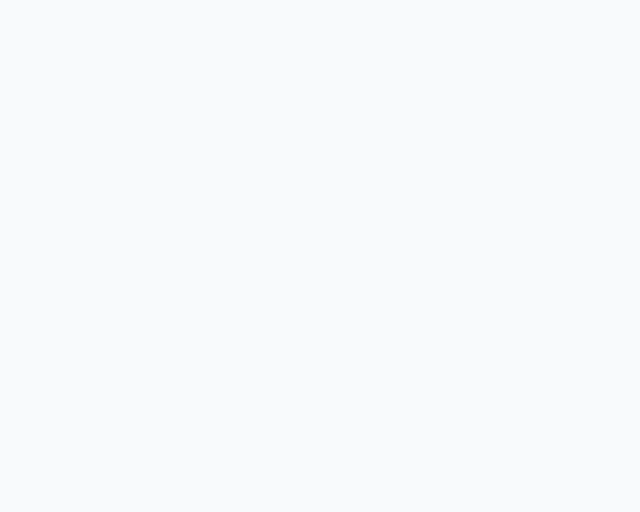
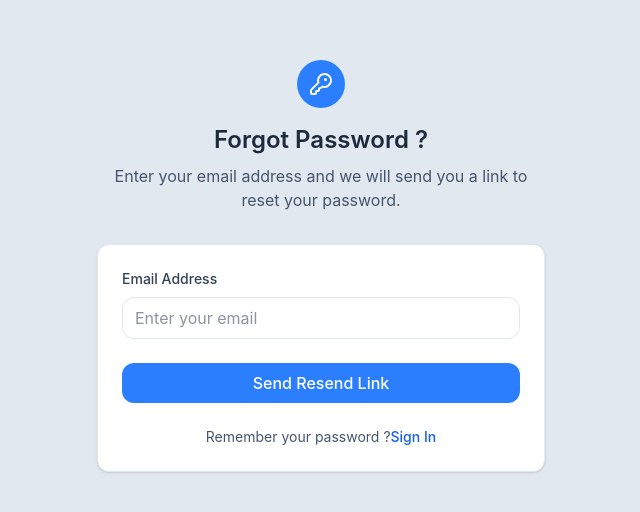
Before and after one commit to Suraj0950/FYPM-System, a React (Vite) app in the folder client/: page /forgot-password in a window 1280 px wide. Shown: the part 134-646 px from the top of the page, without its empty margins (319-959 px from the left). Built offline with nearby package versions, Linux system fonts and the light colour scheme.

Commit message:
Forgot Password Page developed

```diff
--- a/client/src/pages/auth/ForgotPasswordPage.jsx
+++ b/client/src/pages/auth/ForgotPasswordPage.jsx
@@ -1,9 +1,200 @@
 import { useState } from "react";
 import { Link } from "react-router-dom";
 import { useDispatch, useSelector } from "react-redux";
+import { KeyRound, Loader } from 'lucide-react';
 
 const ForgotPasswordPage = () => {
-  return <></>;
+  const [email, setEmail] = useState("");
+  const [isSubmitted, setIsSubmitted] = useState("");
+  const [error, setError] = useState("");
+  const { isRequestingForToken } = useSelector((state) => state.auth);
+
+  const dispatch = useDispatch();
+
+  const handleSubmit = async (e) => {
+    e.preventDefault();
+
+    if (!email) {
+      setError("Email is required");
+      return;
+    }
+
+    if (!/\S+@\S+\.\S+/.test(email)) {
+      setError("Email is invalid");
+      return;
+    }
+
+    setError("");
+
+    try {
+      // await dispatch(forgotPassword({ email })).unwrap();
+      setIsSubmitted(true);
+    } catch (error) {
+      setError(error || "Failed to send reset link. Please try again later!")
+    }
+  };
+
+  // isSubmitted ka UI aur Logic dono likhe hai
+  if (isSubmitted) {
+    return (
+      <div className="min-h-screen bg-slate-50 flex items-center justify-center px-4">
+        <div className="max-w-md w-full">
+          {/* Success Icon and Heading */}
+          <div className="text-center mb-8">
+            <div className="inline-flex items-center justify-center w-16 h-16 bg-green-500 rounded-full">
+              <svg
+                className="w-8 h-8 text-white"
+                fill="none"
+                stroke="currentColor"
+                viewBox="0 0 24 24"
+              >
+                <path
+                  strokeLinecap="round"
+                  strokeLinejoin="round"
+                  strokeWidth={2}
+                  d="M5 13l4 4L19 7"
+                />
+              </svg>
+            </div>
+
+            <h1 className="text-2xl font-bold text-slate-800 mt-4">
+              Check Your Email
+            </h1>
+
+            <p className="text-slate-600 mt-2">
+              We've sent a password reset link to your email address.
+            </p>
+          </div>
+
+          {/* Card */}
+          <div className="card">
+            <div className="text-center">
+              <p className="text-slate-700 mb-4">
+                If an account with <strong>{email}</strong> exists, you will
+                receive a password reset email shortly.
+              </p>
+
+              <div className="space-y-3">
+                <Link
+                  to="/login"
+                  className="w-full btn-primary inline-block text-center"
+                >
+                  Back to Login
+                </Link>
+
+                <button
+                  onClick={() => {
+                    setIsSubmitted(false);
+                    setEmail("");
+                  }}
+                  className="w-full btn-outline"
+                >
+                  Send Another Email
+                </button>
+              </div>
+            </div>
+          </div>
+        </div>
+      </div>
+    );
+  };
+
+
+  // Main Ui ka Division ye hai
+  return (
+    <>
+      {/* Main Container */}
+      <div className="min-h-screen bg-slate-200 flex items-center justify-center px-4 ">
+        {/* Container Division */}
+        <div className="max-w-md w-full">
+          {/* Headers */}
+          <div className="text-center mb-8">
+            <div className="inline-flex items-center justify-center h-12 w-12 bg-blue-500 rounded-full mb-4">
+              <KeyRound className="w-6 h-6 text-white" />
+            </div>
+            <h1
+              className="text-2xl font-semibold text-slate-800"
+            >
+              Forgot Password ?
+            </h1>
+            <p
+              className="text-slate-600 mt-2"
+            >
+              Enter your email address and we will send you a link to reset your password.
+            </p>
+          </div>
+
+          {/* Login Form */}
+          <div className="card">
+            <form
+              onSubmit={handleSubmit}
+              className="space-y-6"
+            >
+              {
+                error && (
+                  <div className="p-3 bg-red-50 border border-red-200 rounded-lg">
+                    <p className="text-sm text-red-500">{error}</p>
+                  </div>
+                )
+              }
+
+              {/* Email Address */}
+              <div>
+                <label className="label">Email Address</label>
+                <input
+                  type="email"
+                  name="email"
+                  value={email}
+                  onChange={(e) => {
+                    setEmail(e.target.value);
+                    if (error) setError("")
+                  }}
+                  className={`input ${error ? "input-error" : ""}`}
+                  placeholder="Enter your email"
+                  disabled={isRequestingForToken}
+                />
+                {
+                  error && (
+                    <p className="text-sm text-red-500 mt-">{error}</p>
+                  )
+                }
+              </div>
+
+              {/* Submit Button */}
+              <button
+                type="submit"
+                disabled={isRequestingForToken}
+                className="w-full btn-primary disabled:opacity-50 disabled:cursor-not-allowed"
+              >
+                {
+                  isRequestingForToken ? (
+                    <div className="flex justify-center items-center ">
+                      <Loader className="animate-spin -ml-1 mr-3 h-5 w-5 text-white" />
+                      Sending....
+                    </div>
+                  ) : "Send Resend Link"
+                }
+              </button>
+            </form>
+
+            <div className="mt-6 text-center">
+              <p className="text-sm text-slate-600">
+                Remember your password ?
+                <Link
+                  to={"/login"}
+                  className="text-blue-600 hover:text-blue-500 font-medium"
+                >
+                  Sign In
+                </Link>
+              </p>
+
+            </div>
+
+          </div>
+        </div>
+      </div>
+    </>
+  );
 };
 
 export default ForgotPasswordPage;
--- a/client/src/pages/auth/LoginPage.jsx
+++ b/client/src/pages/auth/LoginPage.jsx
@@ -185,9 +185,6 @@ const LoginPage = () => {
                   ) : "SignIn"
                 }
               </button>
-
-
-
             </form>
           </div>
 
```
